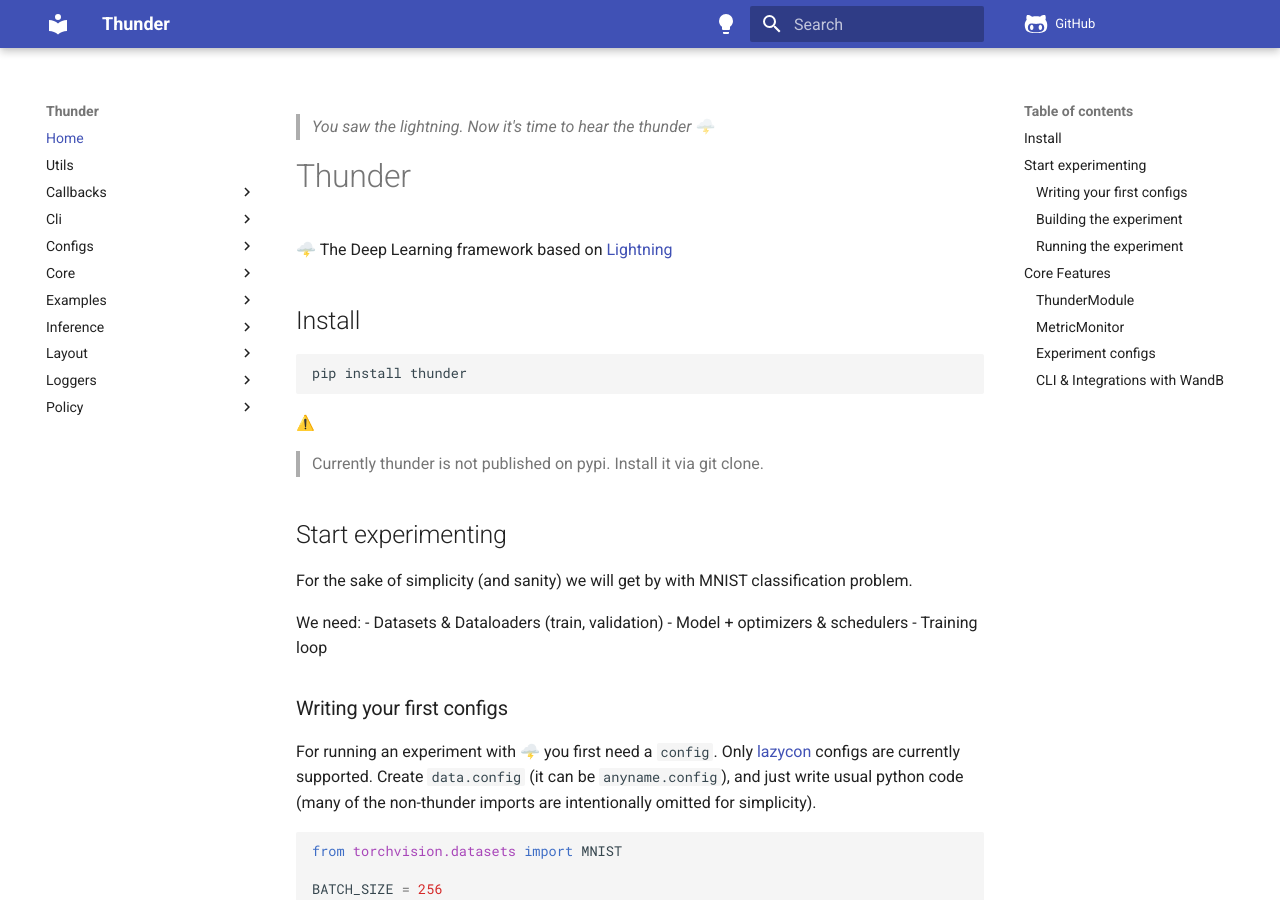
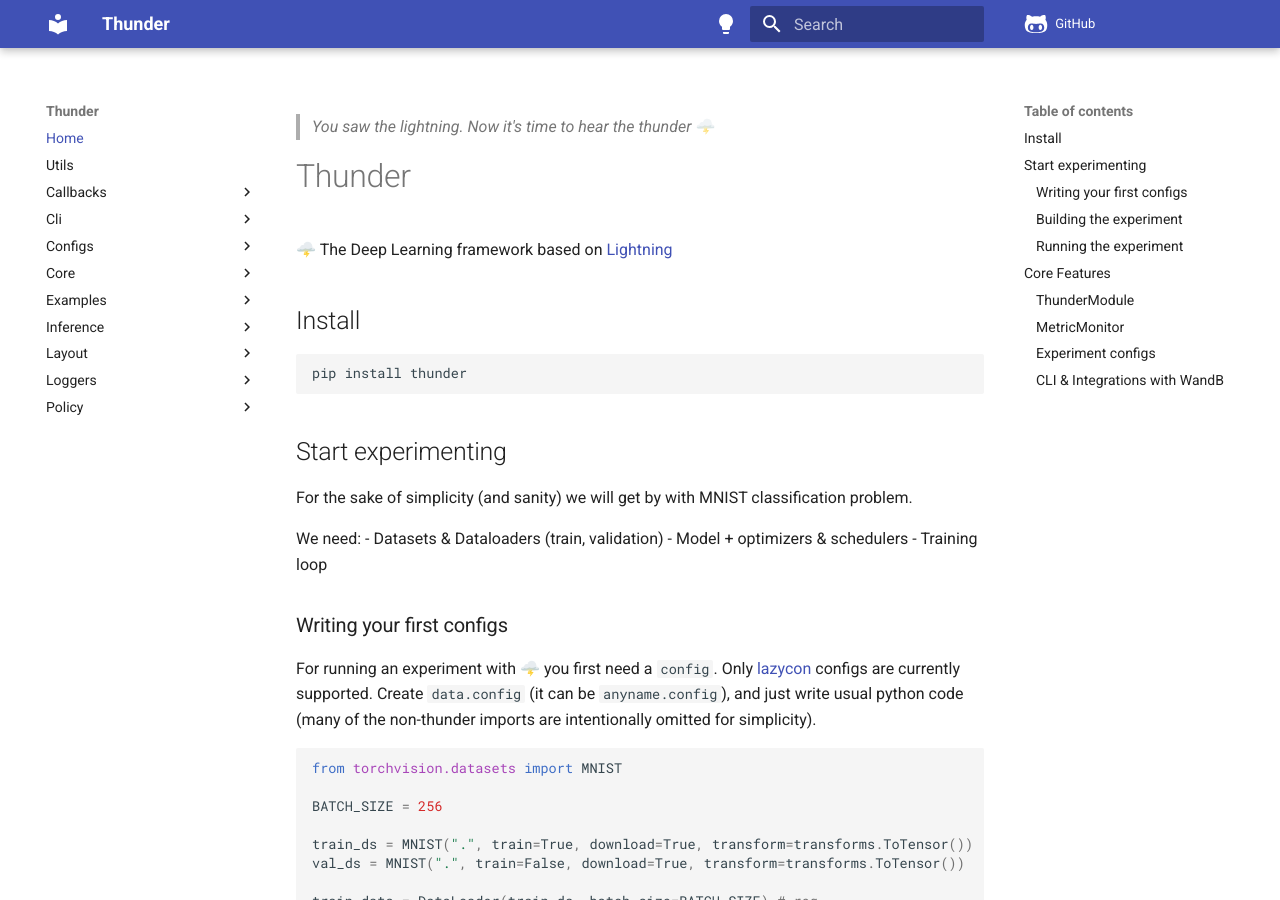
Before and after one commit to neuro-ml/thunder, an MkDocs documentation site: the page built from docs/index.md, in a window 1280 px wide and 900 px high. Built offline with MkDocs 1.6.1 and Material for MkDocs 9.7.7, drawn with Linux system fonts in a browser that asks for light colours; emoji names are drawn with the system emoji font; comment, search, counter and statistics services are not loaded; the version menu is left out.

Commit message:
no pypi warning

````diff
--- a/docs/index.md
+++ b/docs/index.md
@@ -9,9 +9,6 @@
 ```bash
 pip install thunder
 ```
-
-:warning:
-> Currently thunder is not published on pypi. Install it via git clone.
 
 ## Start experimenting
 For the sake of simplicity (and sanity) we will get by with MNIST classification problem.
````
Also changed, not shown: README.md (+0 -3 lines).
